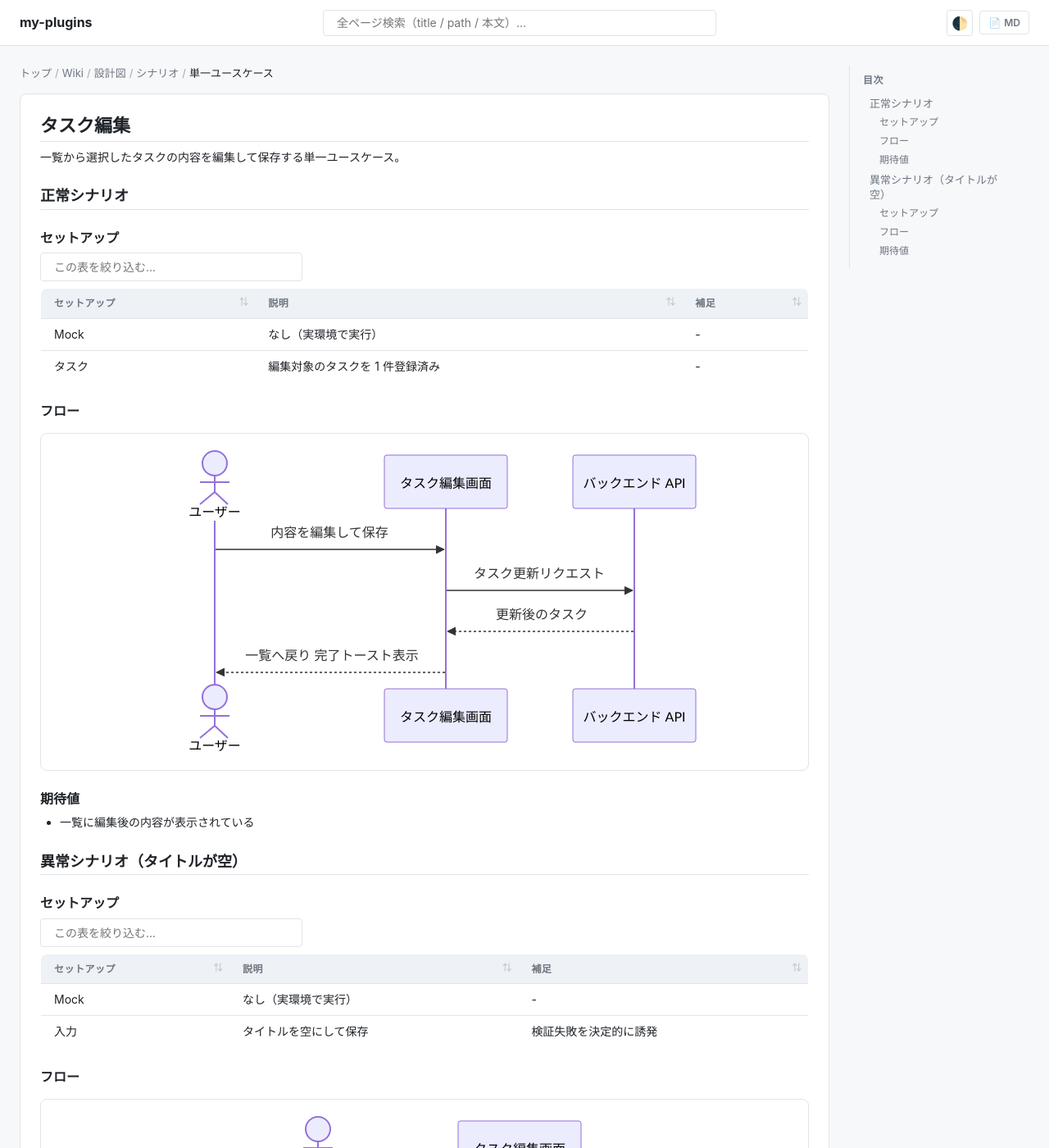
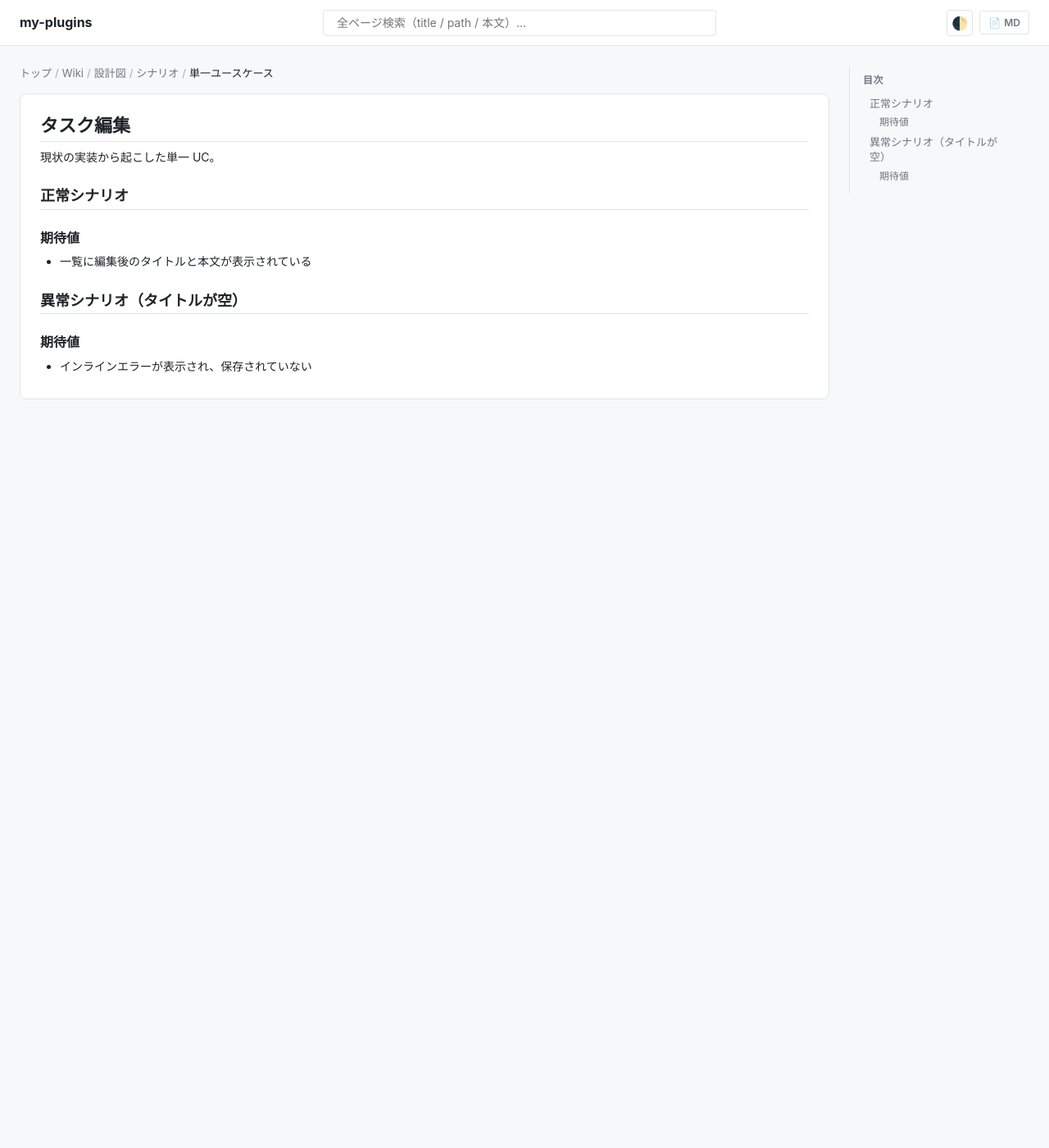
Before and after one commit to shuhei1101/ai-monitor-e2e, a Jekyll site: the page built from docs/wiki/設計図/シナリオ/単一ユースケース/タスク編集.md, in a window 1280 px wide and 1400 px high. Shown: the whole window at 82% size. Built offline with Jekyll 4.4.1, drawn with Linux system fonts in a browser that asks for light colours; our own code applies the rules of GitHub Pages for plain Markdown files; some of the changed text lies outside the part shown.

Commit message:
docs: 現状の単一UC シナリオを追加

````diff
--- a/docs/wiki/設計図/シナリオ/単一ユースケース/タスク編集.md
+++ b/docs/wiki/設計図/シナリオ/単一ユースケース/タスク編集.md
@@ -1,58 +1,14 @@
----
-template_version: 1.0.0
----
-
 # タスク編集
 
-一覧から選択したタスクの内容を編集して保存する単一ユースケース。
+現状の実装から起こした単一 UC。
 
 ## 正常シナリオ
 
-### セットアップ
-
-| セットアップ | 説明 | 補足 |
-| --- | --- | --- |
-| Mock | なし（実環境で実行） | - |
-| タスク | 編集対象のタスクを 1 件登録済み | - |
-
-### フロー
-
-```mermaid
-sequenceDiagram
-  actor U as ユーザー
-  participant FE as タスク編集画面
-  participant BE as バックエンド API
-
-  U->>FE: 内容を編集して保存
-  FE->>BE: タスク更新リクエスト
-  BE-->>FE: 更新後のタスク
-  FE-->>U: 一覧へ戻り 完了トースト表示
-```
-
 ### 期待値
 
-- 一覧に編集後の内容が表示されている
+- 一覧に編集後のタイトルと本文が表示されている
 
 ## 異常シナリオ（タイトルが空）
-
-### セットアップ
-
-| セットアップ | 説明 | 補足 |
-| --- | --- | --- |
-| Mock | なし（実環境で実行） | - |
-| 入力 | タイトルを空にして保存 | 検証失敗を決定的に誘発 |
-
-### フロー
-
-```mermaid
-sequenceDiagram
-  actor U as ユーザー
-  participant FE as タスク編集画面
-
-  U->>FE: タイトルを空にして保存
-  FE->>FE: 入力バリデーション失敗
-  FE-->>U: インラインエラー表示
-```
 
 ### 期待値
 
````
